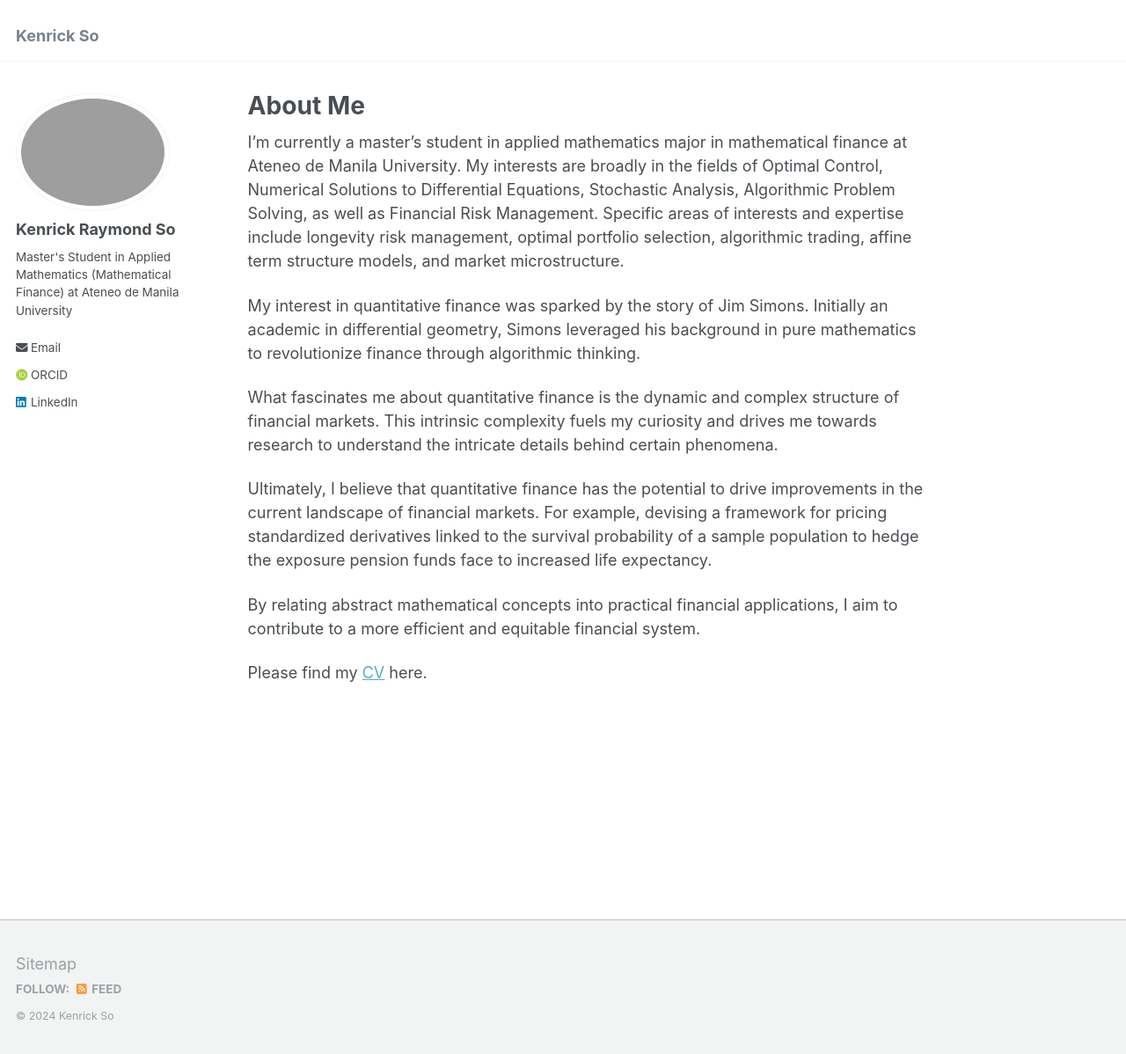
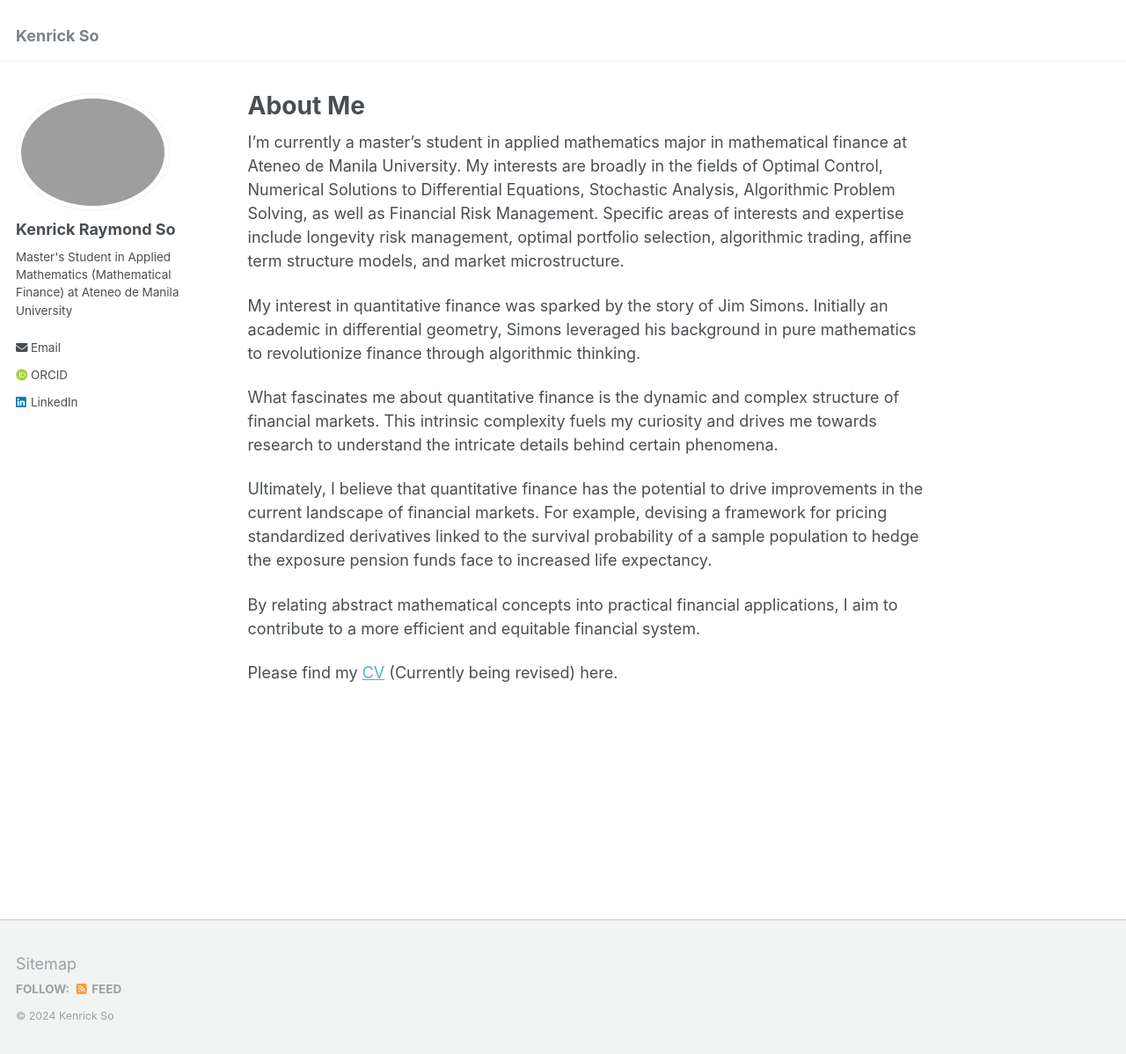
Before and after one commit to kenrickraymond/kenrickraymond.github.io, a Jekyll site: the page built from _pages/about.md, in a window 1280 px wide and 1200 px high. Shown: the whole window at 88% size. Built offline with Jekyll 4.4.1, drawn with Linux system fonts in a browser that asks for light colours; some web fonts are replaced.

```diff
--- a/_pages/about.md
+++ b/_pages/about.md
@@ -16,4 +16,4 @@
 
 By relating abstract mathematical concepts into practical financial applications, I aim to contribute to a more efficient and equitable financial system.
 
-Please find my [CV](https://github.com/kenrickraymond/kenrickraymond.github.io) here.
+Please find my [CV](https://github.com/kenrickraymond/kenrickraymond.github.io) (Currently being revised) here.
```
Also changed, not shown: _portfolio/portfolio-1.md (+1 -1 lines), images/favicon.ico.
